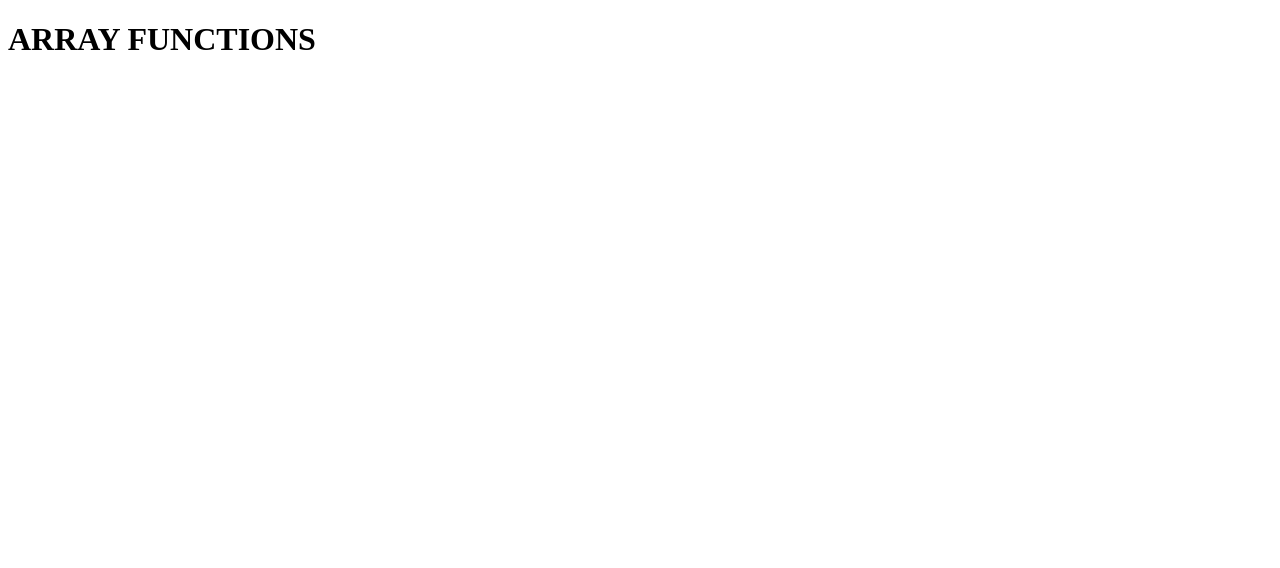
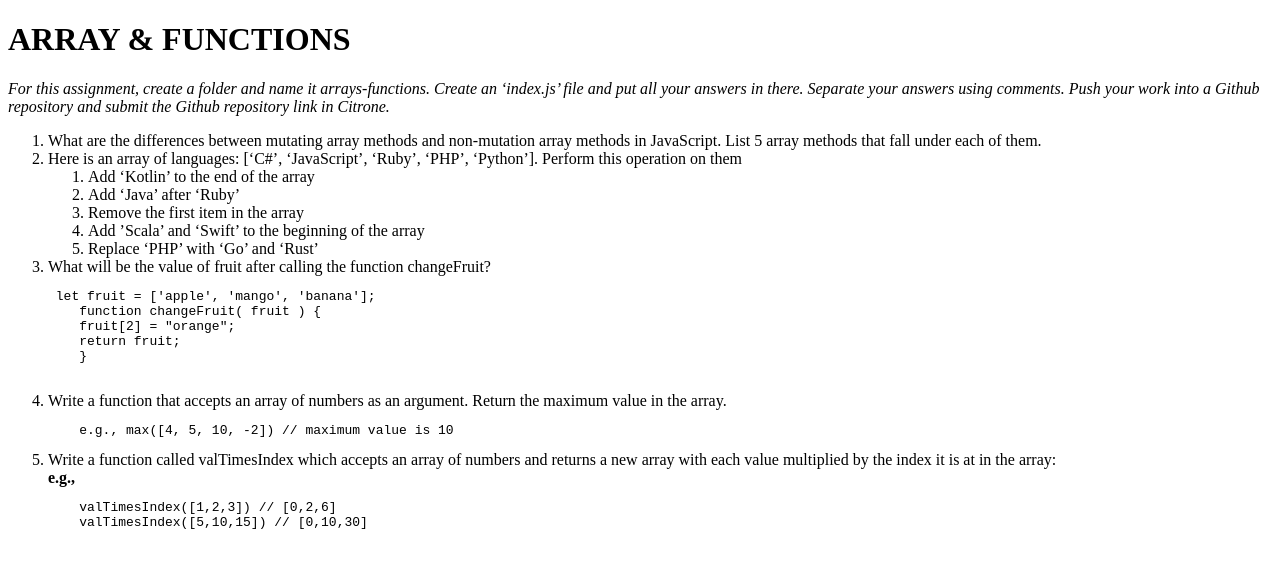
Before and after one commit to veiled-coder/arrays-functions, a plain HTML site: page index.html in a window 1280 px wide. Drawn offline with Linux system fonts and the light colour scheme.

Commit message:
done 4 exercise

```diff
--- a/index.html
+++ b/index.html
@@ -7,7 +7,46 @@
     <title>ARRAY-FUNCTIONS</title>
 </head>
 <body>
-    <h1>ARRAY FUNCTIONS</h1>
+    <h1>ARRAY & FUNCTIONS</h1>
+
+
+    <i>For this assignment, create a folder and name it arrays-functions. Create an ‘index.js’ file and put all your answers in
+    there. Separate your answers using comments. Push your work into a Github repository and submit the Github repository
+    link in Citrone.</i>
+    <ol>
+    <li>What are the differences between mutating array methods and non-mutation array methods in JavaScript. List 5 array
+    methods that fall under each of them.</li>
+   <li> Here is an array of languages: [‘C#’, ‘JavaScript’, ‘Ruby’, ‘PHP’, ‘Python’]. Perform this operation on them
+   <ol>
+   <li>Add ‘Kotlin’ to the end of the array</li>
+    <li>Add ‘Java’ after ‘Ruby’</li>
+    <li>Remove the first item in the array</li>
+    <li>Add ’Scala’ and ‘Swift’ to the beginning of the array</li>
+    <li>Replace ‘PHP’ with ‘Go’ and ‘Rust’</li>
+   </ol>
+</li>
+    <li>What will be the value of fruit after calling the function changeFruit?</li>
+
+   <pre> let fruit = ['apple', 'mango', 'banana'];
+    function changeFruit( fruit ) {
+    fruit[2] = "orange";
+    return fruit;
+    }
+   </pre>
+    <li>Write a function that accepts an array of numbers as an argument. Return the maximum value in the array.
+
+    </li>
+    <pre>    e.g., max([4, 5, 10, -2]) // maximum value is 10 </pre>
+
+    <li>Write a function called valTimesIndex which accepts an array of numbers and returns a new array with each value
+    multiplied by the index it is at in the array:
+    </li>
+    <b>e.g.,</b>
+    <pre>
+    valTimesIndex([1,2,3]) // [0,2,6]
+    valTimesIndex([5,10,15]) // [0,10,30]
+    </pre>
+</ol>
     <script src="index.js"></script>
 </body>
 </html>
--- a/index.js
+++ b/index.js
@@ -1,13 +1,61 @@
+
+/*
+1)Mutating array methods are methods that alters the original array
+while non-mutating array methods don't alter the original array,they return a new one
+
+examples under each category:
+mutating array methods:push(),pop(),unshift(),shift(),reverse()
+non-mutating methods:slice(),concat(),map(),filter(),spread operator{....}
+*/
+
+//-----------------question 2----------------
+
+let langs = ['C', 'JavaScript', 'Ruby', 'PHP', 'Python'];
+
+let addKotlin=langs.push('Kotlint')
+console.log(langs);
+
+let addjava = langs.splice(3, 0, 'Java');
+console.log(langs)
+
+let removeC = langs.shift();
+console.log(langs)
+
+let addScalaSwift = langs.unshift('Scala','Swift');
+console.log(langs)
+
+let replacePhp = langs[3] = 'Go Rust';
+console.log(langs)
+
+
+//-----------------question 3----------------
+
+let fruit = ['apple', 'mango', 'banana'];
+		function changeFruit( fruit ) {
+    			fruit[2] = "orange";
+    			return fruit;
+		}
+changeFruit(fruit);
+console.log(fruit);
+//fruit=['apple,'mango,'orange']
+
+//-----------------question 4----------------
+
+function myMax(my_array ) {
+    let maxResult = Math.max(...my_array);
+    console.log(maxResult)
+}
+
+let my_array = [2, 4, 5, 6, 10, 37];
+
+myMax(my_array);
 
 
 
 
 
 
-
-bb
-
-
+//--------------NOT PART OF ASSIGNMENT---------
 // console.log("hello world");
 // var arr = [5, 4, 3, 2, 1];
 // var poppedVal = arr.pop();
```
